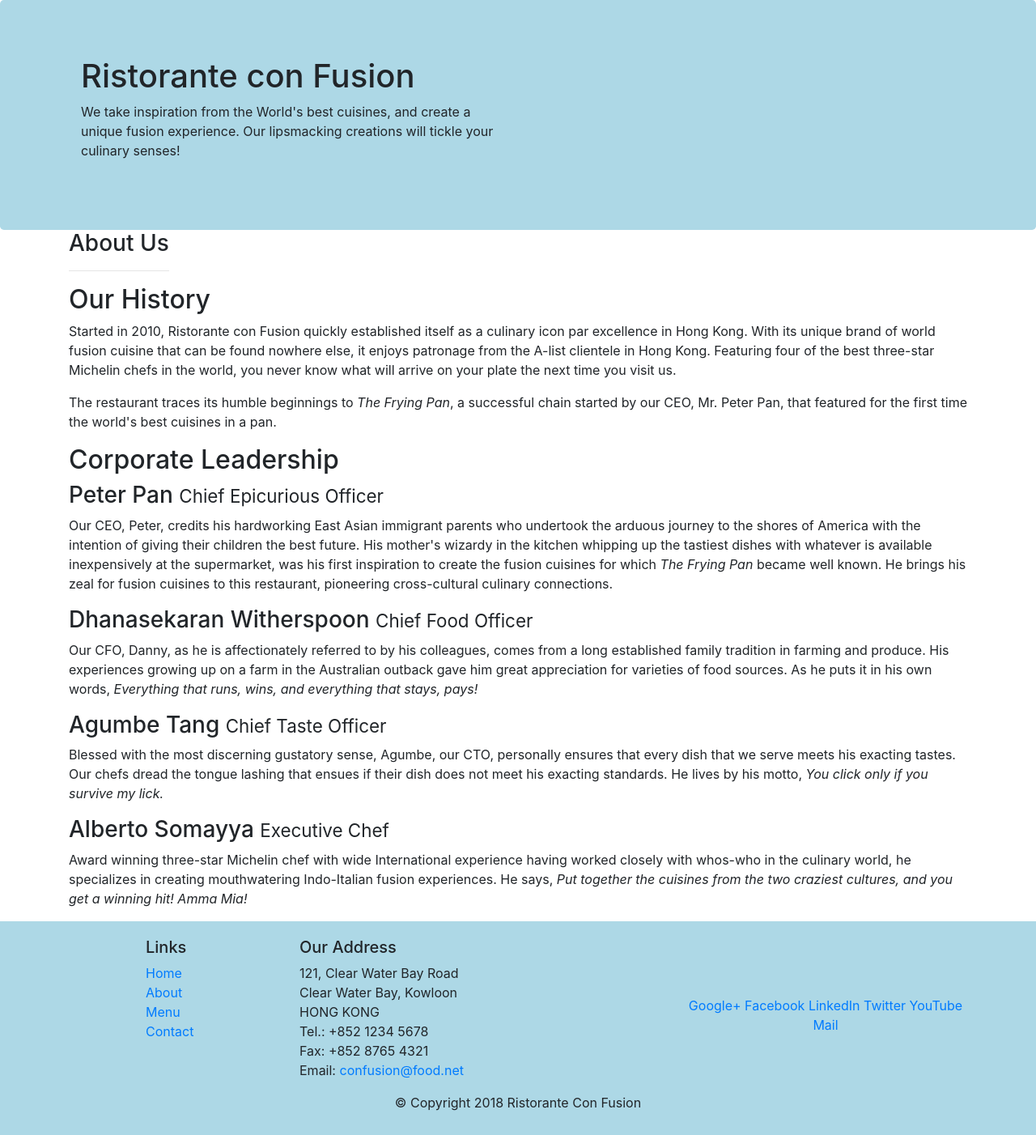
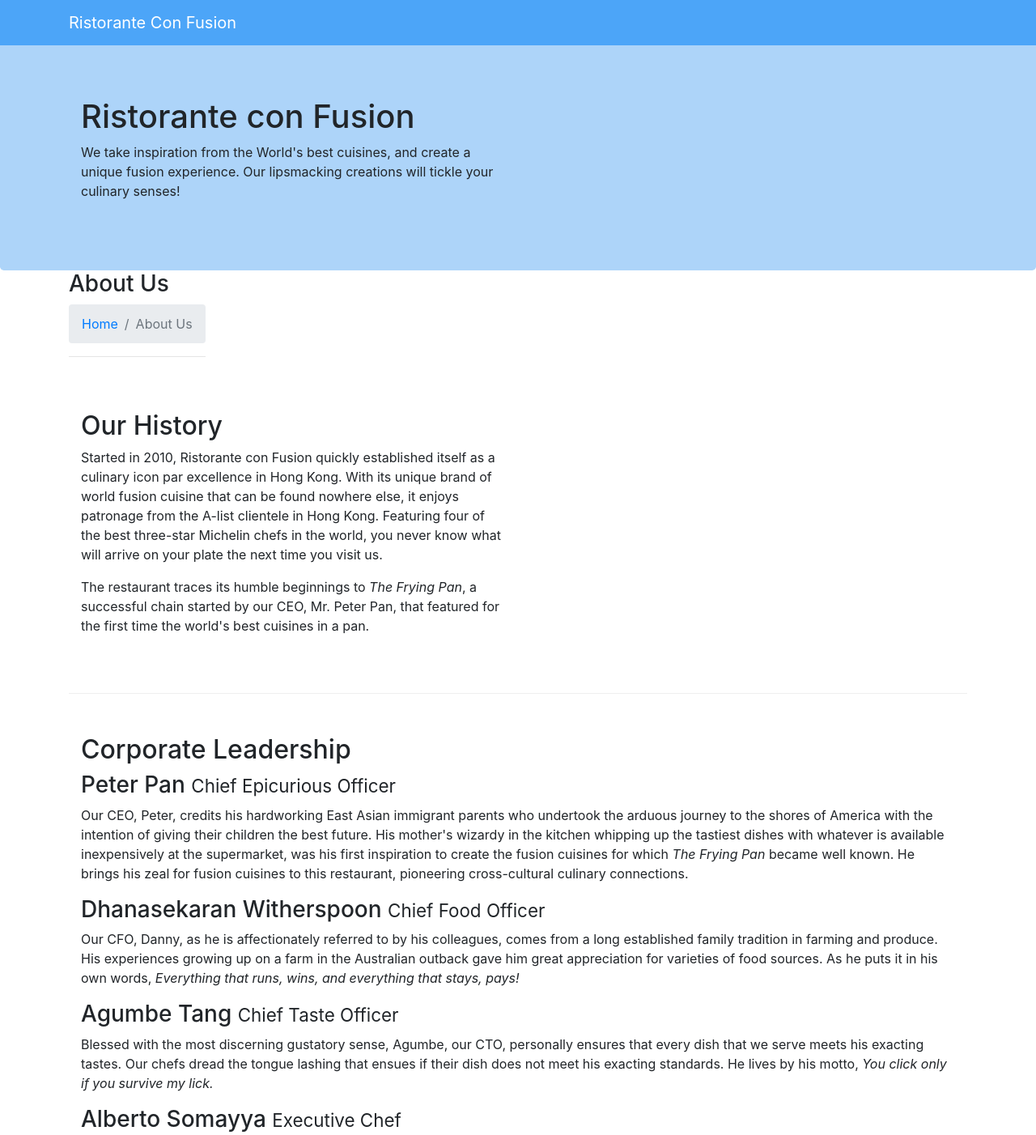
Before and after one commit to madhu21499/bootstrap, a website: page aboutus.html in a window 1280 px wide. Shown: the top 1402 px of the page at 81% size. Drawn offline with nearby package versions, Linux system fonts and the light colour scheme.

Commit message:
Third commit

```diff
--- a/aboutus.html
+++ b/aboutus.html
@@ -12,6 +12,24 @@
 </head>
 
 <body>
+<nav class = "navbar navbar-dark navbar-expand-sm fixed-top">
+	   <div class = "container">
+	   <button class = "navbar-toggler" type = "button" data-toggle = "collapse" data-target = "#Navbar">
+			<span class = "navbar-toggler-icon"></span>
+	  </button>
+	   <a class = "navbar-brand mr-auto" href = "#">Ristorante Con Fusion</a>
+
+
+	   <div class = "collapse navbar-collaspe" id = "Navbar">
+			  <ul class = "navbar-nav mr-auto">
+				  <li class = "nav-item"><a class = "nav-link" href = "./index.html">Home</a></li>
+				  <li class = "nav-item active"><a class = "nav-link" href = "#">About</a></li>
+				  <li class = "nav-item"><a class = "nav-link" href = "#">Menu</a></li>
+				  <li class = "nav-item"><a class = "nav-link" href = "#">Contact</a></li>
+			  </ul>
+	  </div>
+	  </div>
+	</nav>
 
     <header class="jumbotron">
         <div class="container">
@@ -30,12 +48,16 @@
         <div class = "row col-12 col-sm-6">
             <div>
                <h3>About Us</h3>
+			   <ol class="col-12 breadcrumb">
+                <li class="breadcrumb-item"><a href="./index.html">Home</a></li>
+                <li class="breadcrumb-item active">About Us</li>
+            </ol>
                <hr>
             </div>
         </div>
 
-        <div>
-            <div>
+        <div class = "row row-content">
+            <div class = "col-12 col-sm-6">
                 <h2>Our History</h2>
                 <p>Started in 2010, Ristorante con Fusion quickly established itself as a culinary icon par excellence in Hong Kong. With its unique brand of world fusion cuisine that can be found nowhere else, it enjoys patronage from the A-list clientele in Hong Kong.  Featuring four of the best three-star Michelin chefs in the world, you never know what will arrive on your plate the next time you visit us.</p>
                 <p>The restaurant traces its humble beginnings to <em>The Frying Pan</em>, a successful chain started by our CEO, Mr. Peter Pan, that featured for the first time the world's best cuisines in a pan.</p>
@@ -45,17 +67,17 @@
         </div>
 
 
-        <div>
-            <div>
+        <div class = "row row-content">
+            <div class = "col-12">
                 <h2>Corporate Leadership</h2>
                 <h3>Peter Pan <small>Chief Epicurious Officer</small></h3>
-                <p>Our CEO, Peter, credits his hardworking East Asian immigrant parents who undertook the arduous journey to the shores of America with the intention of giving their children the best future. His mother's wizardy in the kitchen whipping up the tastiest dishes with whatever is available inexpensively at the supermarket, was his first inspiration to create the fusion cuisines for which <em>The Frying Pan</em> became well known. He brings his zeal for fusion cuisines to this restaurant, pioneering cross-cultural culinary connections.</p>
+                <p class = "d-none d-sm-block">Our CEO, Peter, credits his hardworking East Asian immigrant parents who undertook the arduous journey to the shores of America with the intention of giving their children the best future. His mother's wizardy in the kitchen whipping up the tastiest dishes with whatever is available inexpensively at the supermarket, was his first inspiration to create the fusion cuisines for which <em>The Frying Pan</em> became well known. He brings his zeal for fusion cuisines to this restaurant, pioneering cross-cultural culinary connections.</p>
                 <h3>Dhanasekaran Witherspoon <small>Chief Food Officer</small></h3>
-                <p>Our CFO, Danny, as he is affectionately referred to by his colleagues, comes from a long established family tradition in farming and produce. His experiences growing up on a farm in the Australian outback gave him great appreciation for varieties of food sources. As he puts it in his own words, <em>Everything that runs, wins, and everything that stays, pays!</em></p>
+                <p class = "d-none d-sm-block">Our CFO, Danny, as he is affectionately referred to by his colleagues, comes from a long established family tradition in farming and produce. His experiences growing up on a farm in the Australian outback gave him great appreciation for varieties of food sources. As he puts it in his own words, <em>Everything that runs, wins, and everything that stays, pays!</em></p>
                 <h3>Agumbe Tang <small>Chief Taste Officer</small></h3>
-                <p>Blessed with the most discerning gustatory sense, Agumbe, our CTO, personally ensures that every dish that we serve meets his exacting tastes. Our chefs dread the tongue lashing that ensues if their dish does not meet his exacting standards. He lives by his motto, <em>You click only if you survive my lick.</em></p>
+                <p class = "d-none d-sm-block">Blessed with the most discerning gustatory sense, Agumbe, our CTO, personally ensures that every dish that we serve meets his exacting tastes. Our chefs dread the tongue lashing that ensues if their dish does not meet his exacting standards. He lives by his motto, <em>You click only if you survive my lick.</em></p>
                 <h3>Alberto Somayya <small>Executive Chef</small></h3>
-                <p>Award winning three-star Michelin chef with wide International experience having worked closely with whos-who in the culinary world, he specializes in creating mouthwatering Indo-Italian fusion experiences. He says, <em>Put together the cuisines from the two craziest cultures, and you get a winning hit! Amma Mia!</em></p>
+                <p class = "d-none d-sm-block">Award winning three-star Michelin chef with wide International experience having worked closely with whos-who in the culinary world, he specializes in creating mouthwatering Indo-Italian fusion experiences. He says, <em>Put together the cuisines from the two craziest cultures, and you get a winning hit! Amma Mia!</em></p>
             </div>
        </div>
 
--- a/css/styles.css
+++ b/css/styles.css
@@ -15,14 +15,14 @@
 .footer{
 	margin: 0px auto;
 	padding: 20px 0px 20px 0px;
-	background-color: lightblue;
+	background-color: #ADD4F9;
 	#font-family: "Courier New";
 }
 
 .jumbotron{
 	padding: 70px 30px 70px 30px;
 	margin: 0px auto;
-	background-color: lightblue;
+	background-color: #ADD4F9;
 }
 
 .address{
@@ -30,3 +30,12 @@
 	margin: 0px;
 	color: black;
 }
+
+body{
+    padding:50px 0px 0px 0px;
+    z-index:0;
+}
+
+.navbar-dark {
+     background-color: #4CA5F8;
+}
--- a/package.json
+++ b/package.json
@@ -15,6 +15,8 @@
   },
   "dependencies": {
     "bootstrap": "^4.5.0",
+    "bootstrap-social": "^5.1.1",
+    "font-awesome": "^4.7.0",
     "jquery": "^3.5.1",
     "popper.js": "^1.16.0"
   }
```
Also changed, not shown: index.html (+20 -1 lines), 1 other file.
